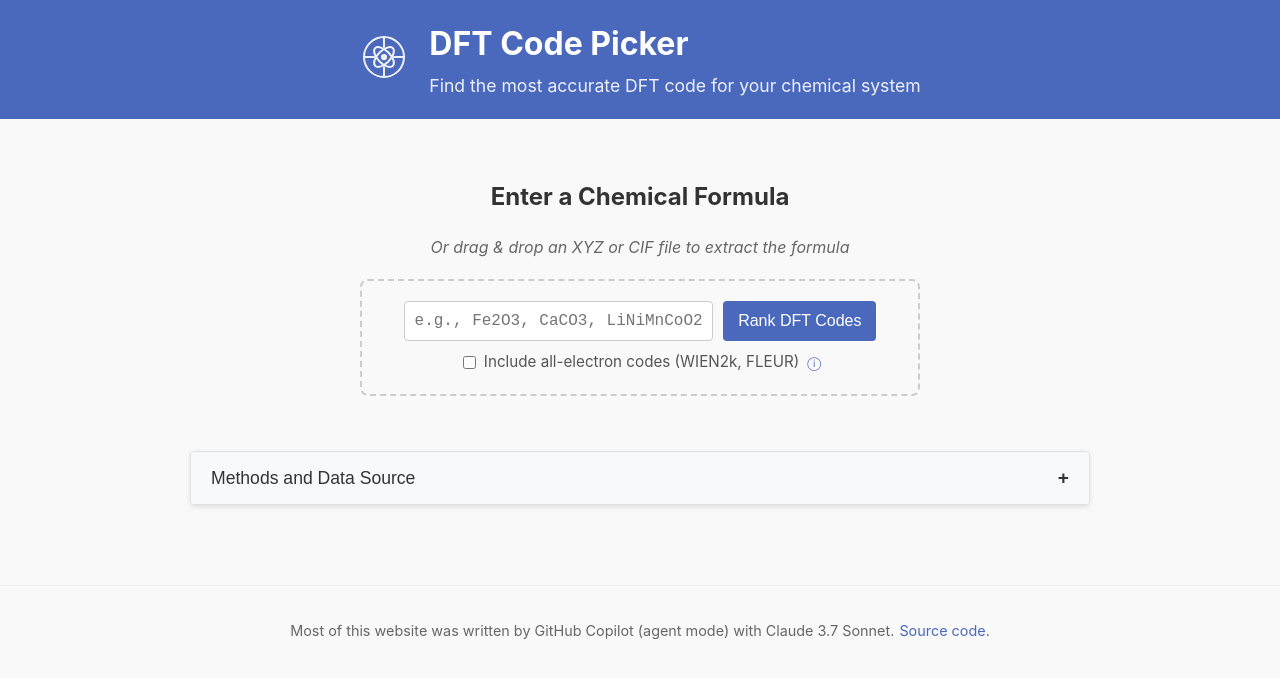
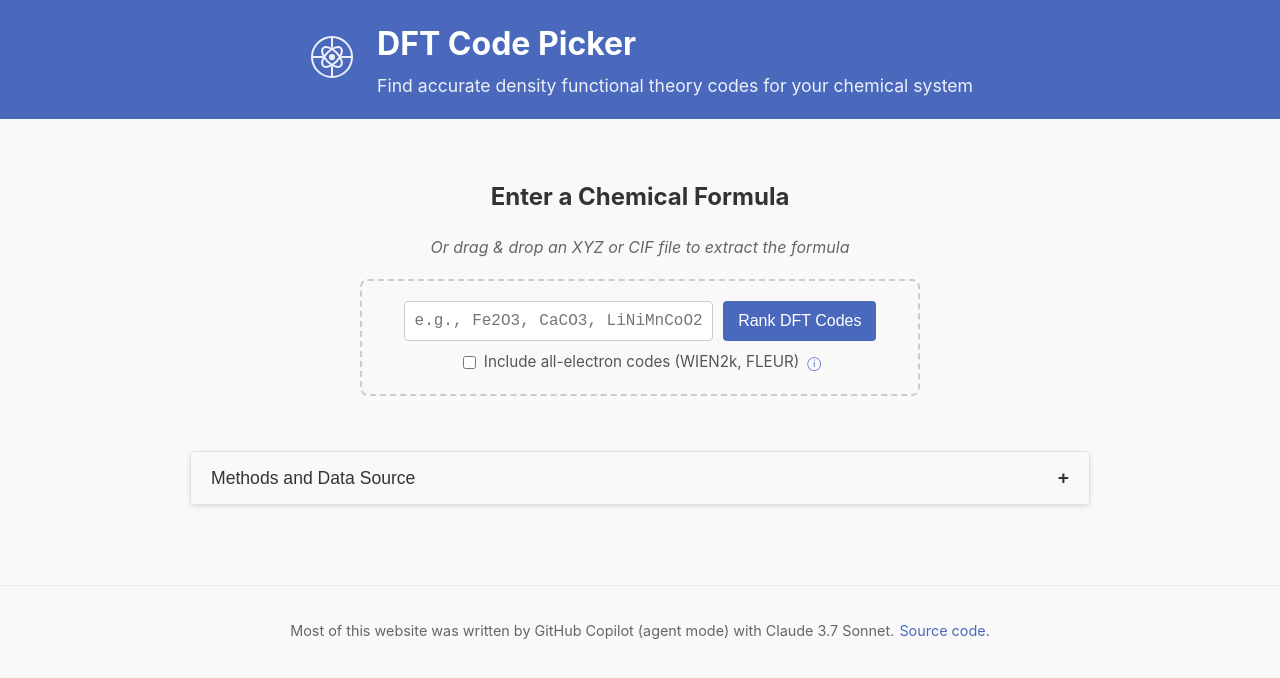
Before and after one commit to ltalirz/dftpicker, a React (Vite) app: page / in a window 1280 px wide. Shown: the top 678 px of the page. Built offline with nearby package versions, Linux system fonts and the light colour scheme.

Commit message:
fix spelling

```diff
--- a/src/App.jsx
+++ b/src/App.jsx
@@ -45,7 +45,7 @@ function App() {
           </div>
           <div className="header-text">
             <h1>DFT Code Picker</h1>
-            <p>Find the most accurate DFT code for your chemical system</p>
+            <p>Find accurate density functional theory codes for your chemical system</p>
           </div>
         </div>
       </header>
--- a/src/components/CodeRankings.jsx
+++ b/src/components/CodeRankings.jsx
@@ -113,8 +113,8 @@ const CodeRankings = ({ rankings, elements, formula }) => {
             <thead>
               <tr>
                 <th>DFT Code</th>
-                <th>Average Delta (meV/atom)</th>
-                <th>Delta Values per Element</th>
+                <th>Average Δ (meV/atom)</th>
+                <th>Δ per Element</th>
                 <th>Citation Trend</th>
               </tr>
             </thead>
@@ -172,7 +172,7 @@ const CodeRankings = ({ rankings, elements, formula }) => {
                       <td colSpan="4"></td>
                     </tr>
                   )}
-                  {/* Add a label for the incomplete section */}
+                  {/* Add a label for t incomplete section */}
                   <tr className="category-label incomplete-label">
                     <td colSpan="4">Codes with missing data for some elements</td>
                   </tr>
```
